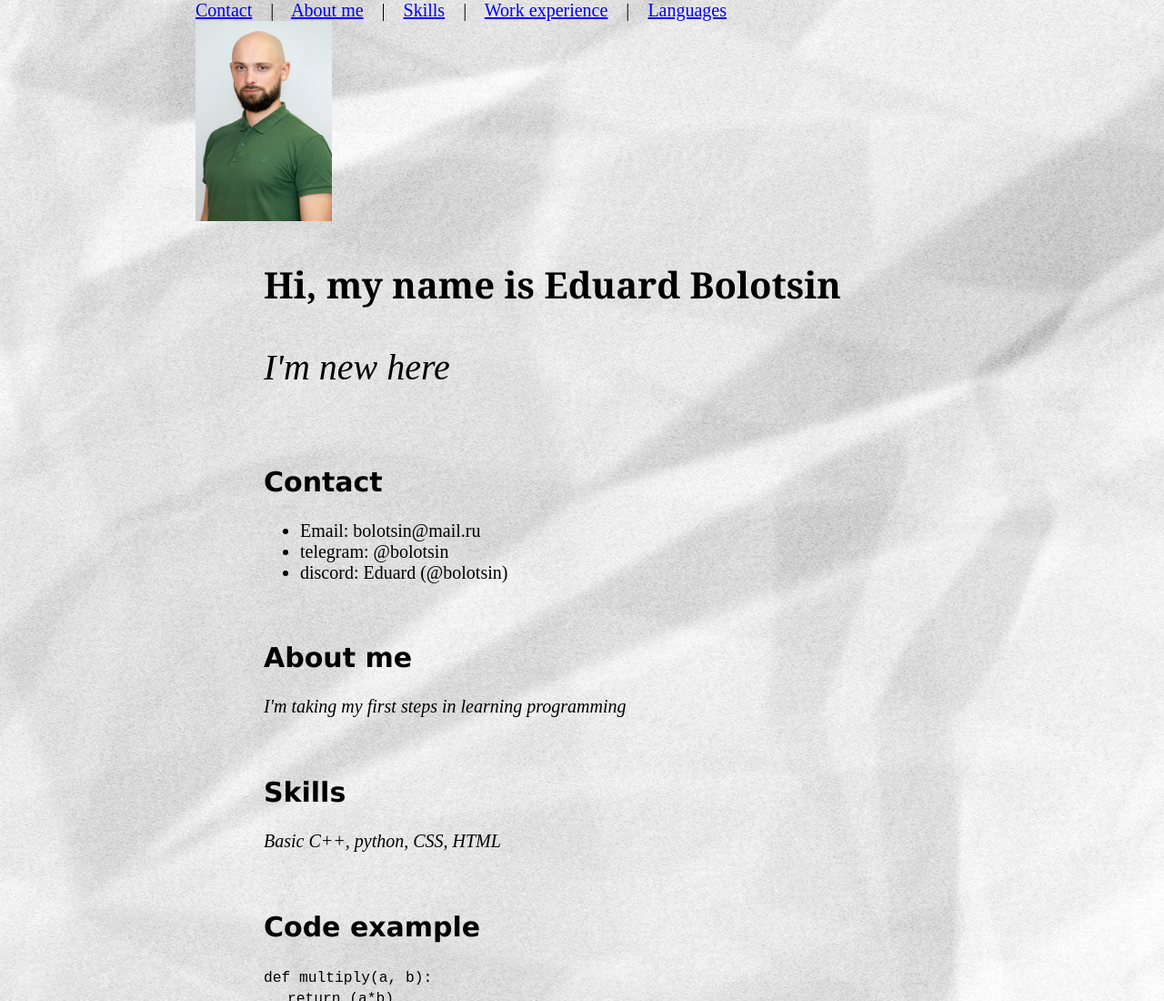
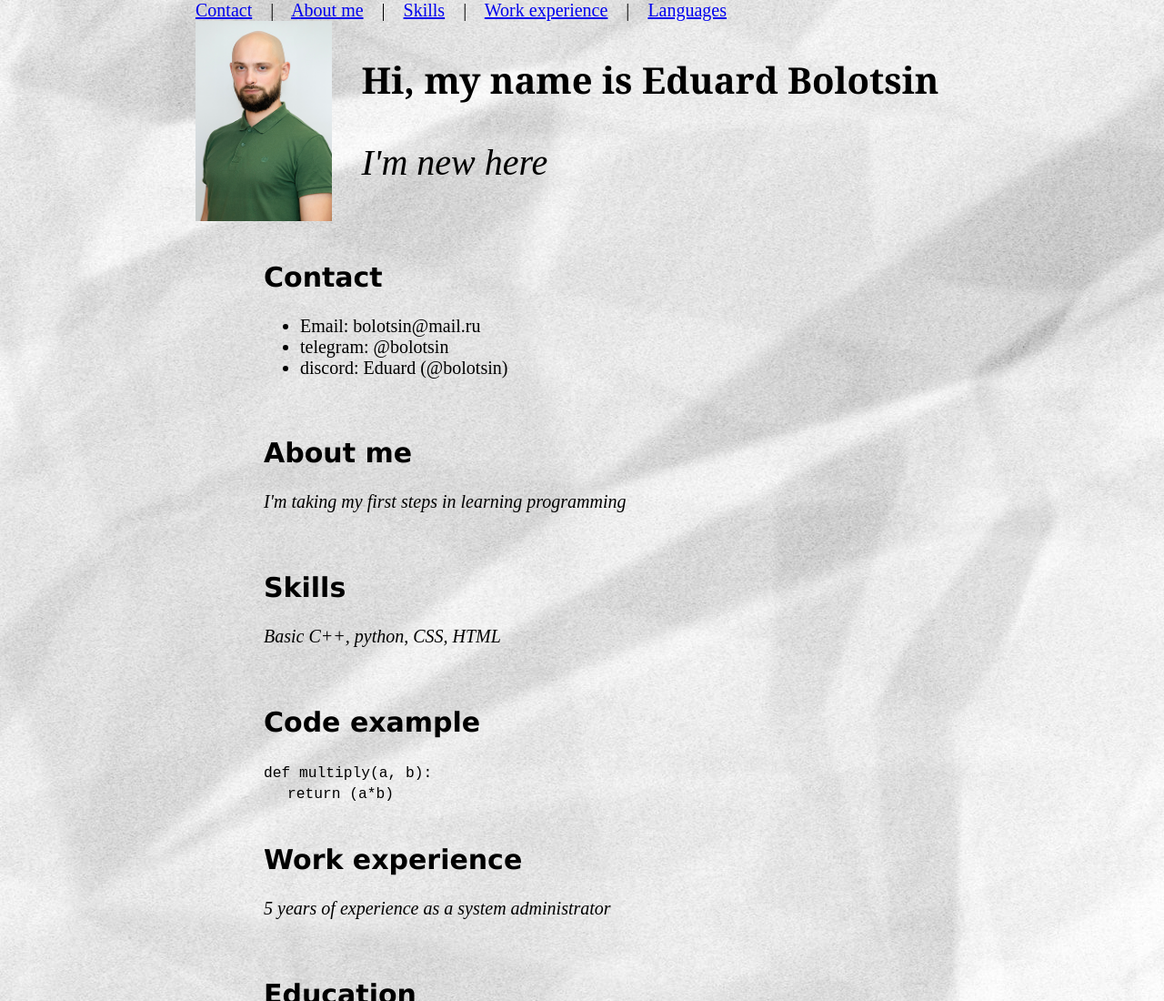
Before and after one commit to bolotsin/rsschool-cv, a plain HTML site: page index.html in a window 1280 px wide. Shown: the top 1100 px of the page at 91% size. Drawn offline with Linux system fonts and the light colour scheme.

Commit message:
feat: fix bug

```diff
--- a/index.html
+++ b/index.html
@@ -18,10 +18,11 @@
       margin: auto;
       padding: 10px;
     }
-    .bord {
-    border: 1px dotted black;
-    padding: 10px;
-   }
+    .hed {
+    display: flex;
+    justify-content: center;
+    margin: auto;
+    }
     .header {
     font-size: 200%;
     }
```
